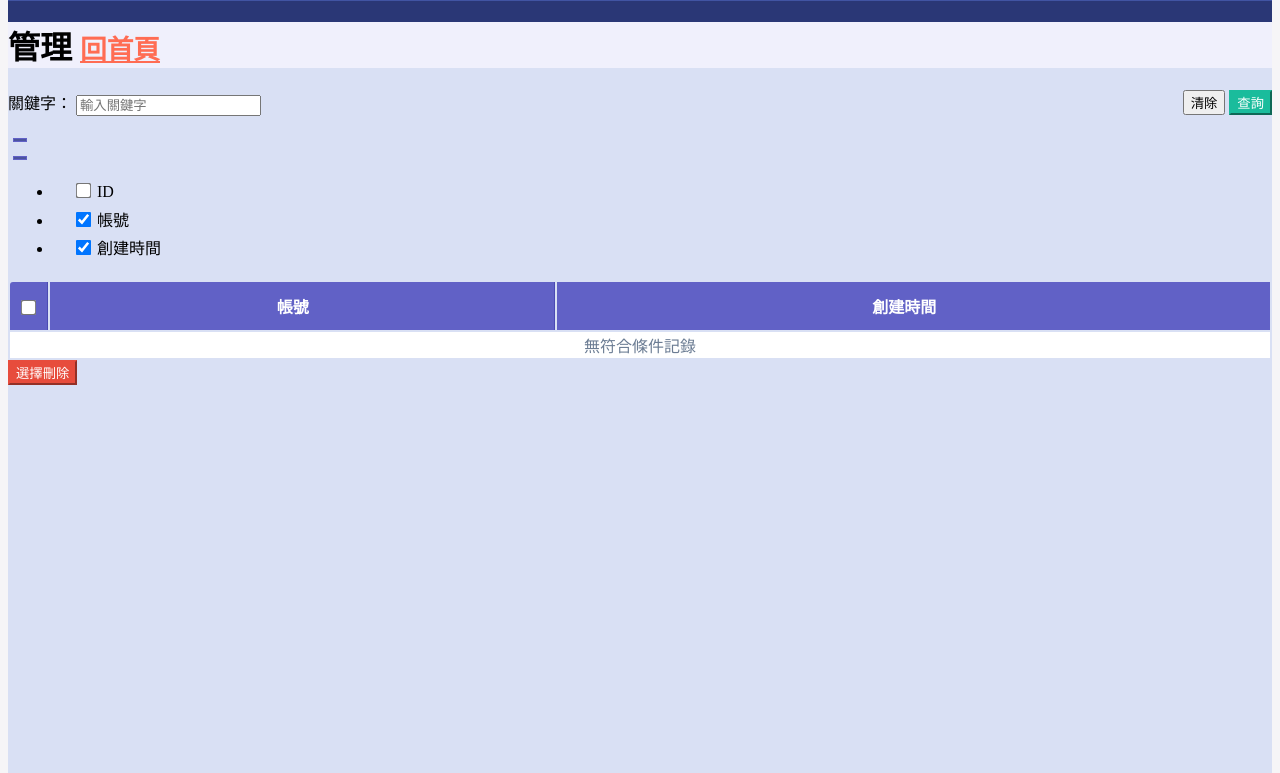
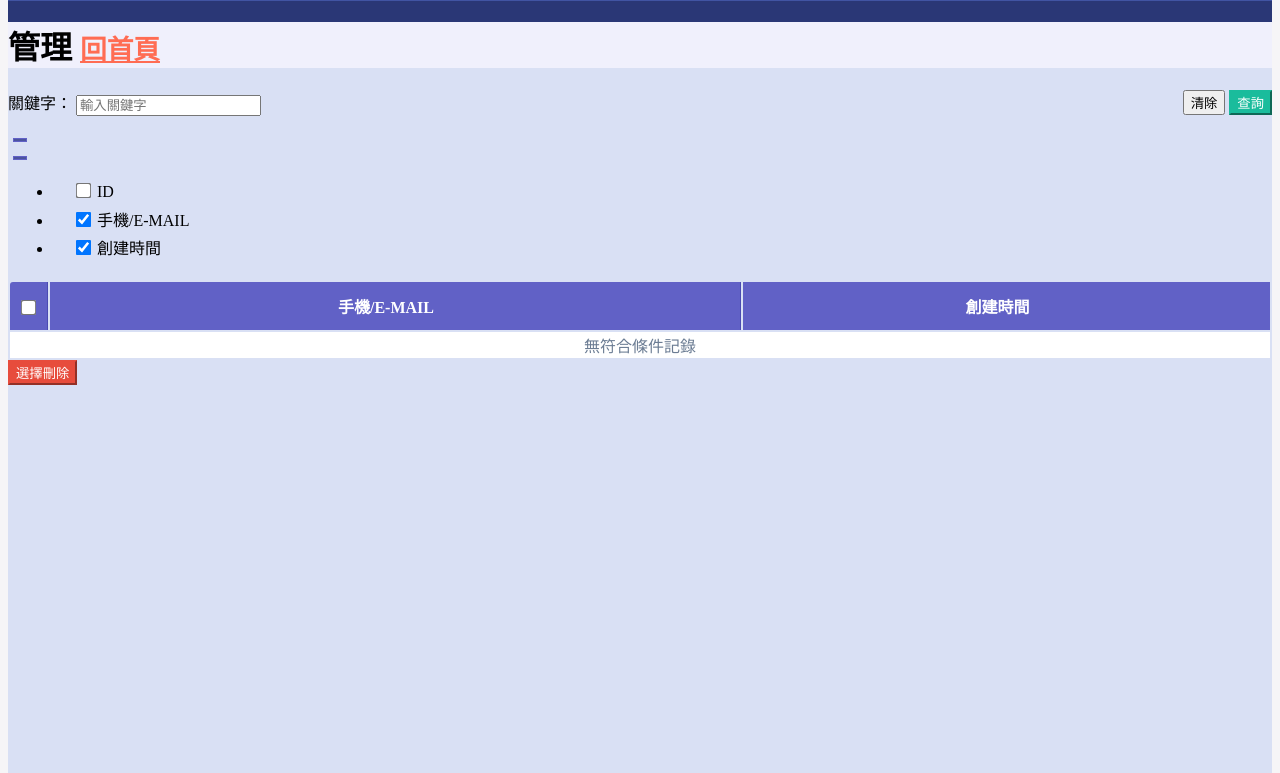
Before and after one commit to zenglingjiao/cinch, a CodeIgniter app: the page made by application/views/back/Vote/vote_list.php in a window 1280 px wide. Shown: the part 1071-1844 px from the top of the page. Run offline with CodeIgniter, Linux system fonts and the light colour scheme; some libraries are stand-ins or nearby versions.

Commit message:
6-5修改2

```diff
--- a/application/controllers/api/System.php
+++ b/application/controllers/api/System.php
@@ -384,7 +384,7 @@
     public function get_prize()
     {
         $awards  = mb_strlen(trim(isset($_POST['awards']) ?: "")) == 0 ? "" : trim($_POST['awards']);
-        $name    = mb_strlen(trim(isset($_POST['name']) ?: "")) == 0 ? "" : trim($_POST['session_name()']);
+        $name    = mb_strlen(trim(isset($_POST['name']) ?: "")) == 0 ? "" : trim($_POST['name']);
         $phone   = mb_strlen(trim(isset($_POST['phone']) ?: "")) == 0 ? "" : trim($_POST['phone']);
         $address = mb_strlen(trim(isset($_POST['address']) ?: "")) == 0 ? "" : trim($_POST['address']);
 
--- a/application/views/back/Vote/vote_list.php
+++ b/application/views/back/Vote/vote_list.php
@@ -220,7 +220,7 @@
             visible:false
         }, {
             field: 'account',
-            title: '帳號',
+            title: '手機/E-MAIL',
             align: 'center',
             valign: 'center',
             sortable: true
```
